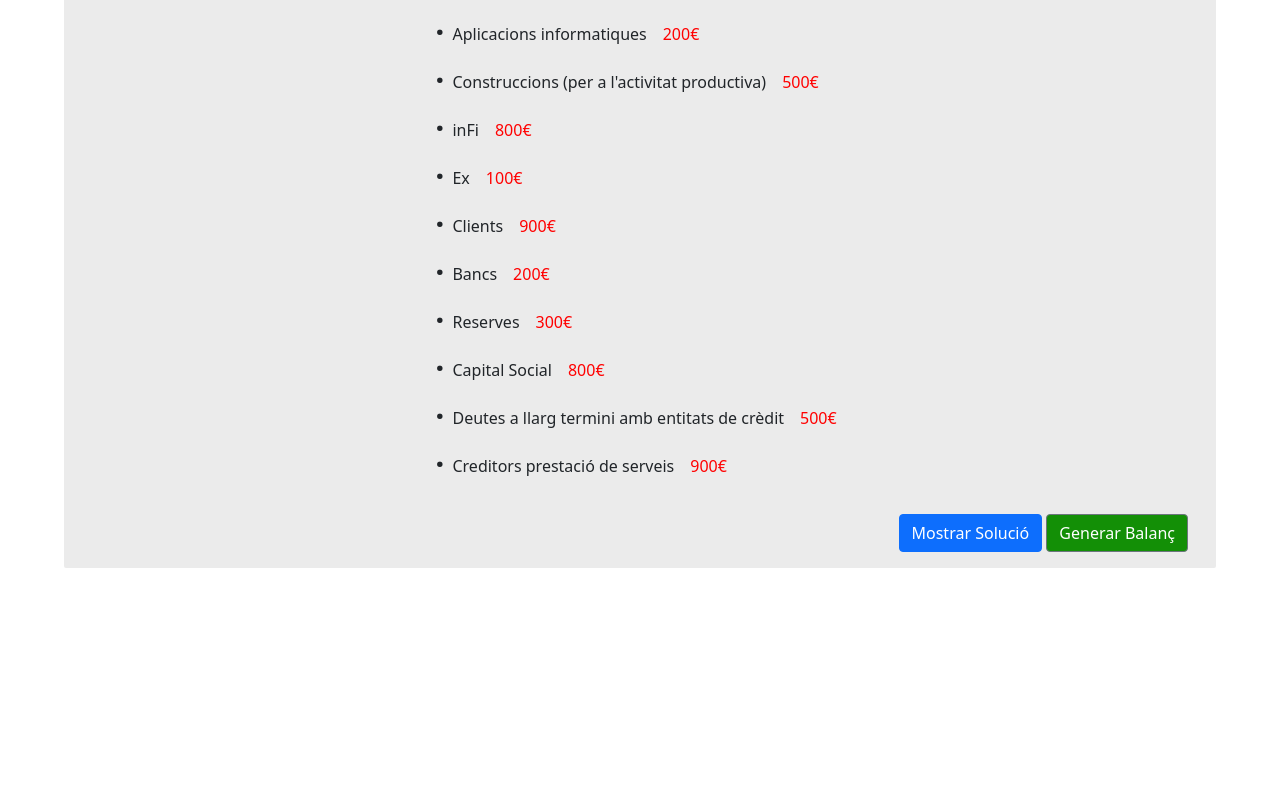
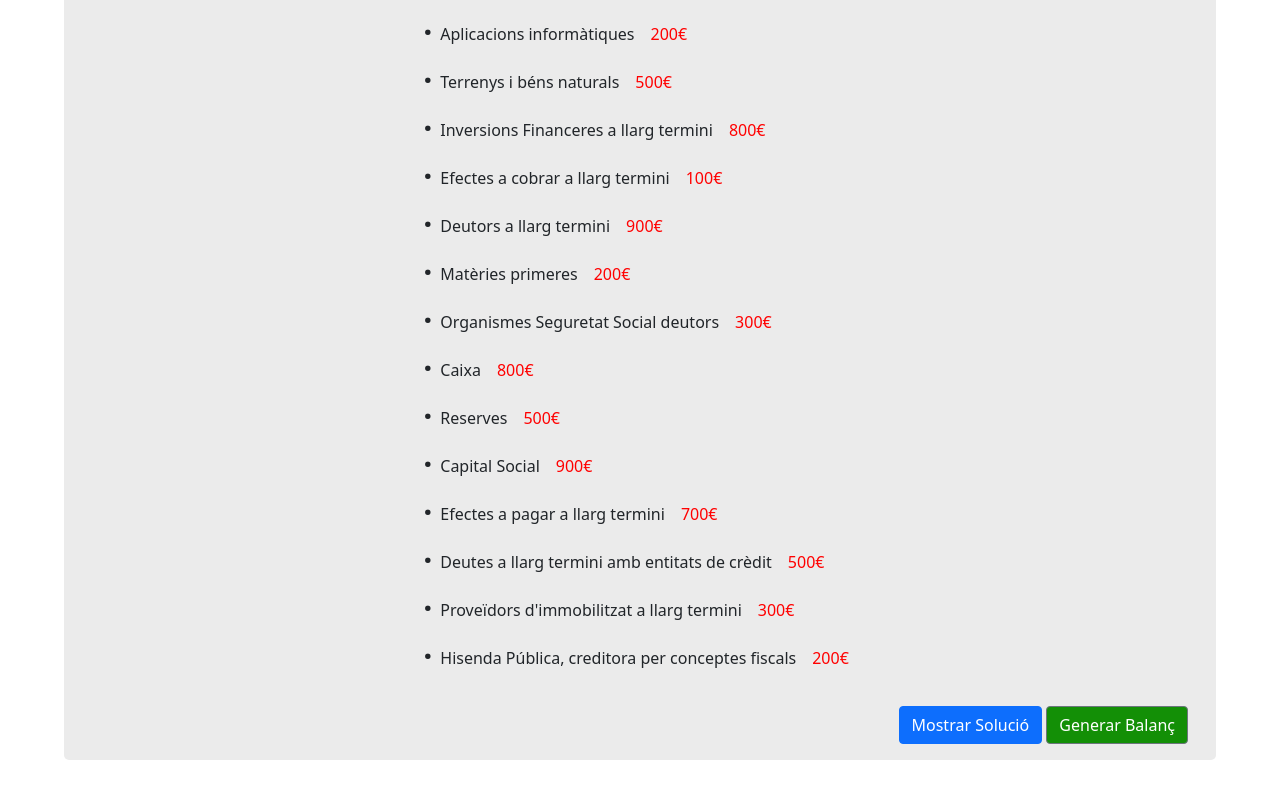
Before and after one commit to maximus792/balance-creator, a plain HTML site: page index.html in a window 1280 px wide. Shown: the part 198-988 px from the top of the page. Before the commit the page ends 846 px from the top, so only its background shows below. Drawn offline with nearby package versions, Linux system fonts and the light colour scheme.

Commit message:
added more values

```diff
--- a/app.js
+++ b/app.js
@@ -89,7 +89,7 @@ function main() {
     calcSum("ANC") +
       calcSum("AC") -
       (calcSum("PN") + calcSum("PNC") + calcSum("PC"))
-  )}`;
+  )}€`;
   calcSum("PN");
 
   document.querySelectorAll(".total").forEach((v) => {
--- a/index.html
+++ b/index.html
@@ -17,7 +17,7 @@
     <nav class="navbar navbar-light">
       <div class="container-fluid">
         <a class="navbar-brand" href="#"> Generador de Balanços </a>
-        <a class="navbar-text copy">&copy;All Right Reserved </a>
+        <a class="navbar-text copy">&copy;All Rights Reserved </a>
       </div>
     </nav>
 
@@ -25,11 +25,19 @@
       <h1 style="margin: 2rem">ENUNCIAT</h1>
       <div class="enun"></div>
       <div class="button-group">
-    <button class="btn btn-primary showsol" onclick="toggleSol()">Mostrar Solució</button>
-<button class="btn btn-secondary" style="background: #138f06;" onclick="generate()">Generar Balanç</button>
+        <button class="btn btn-primary showsol" onclick="toggleSol()">
+          Mostrar Solució
+        </button>
+        <button
+          class="btn btn-secondary"
+          style="background: #138f06"
+          onclick="generate()"
+        >
+          Generar Balanç
+        </button>
       </div>
     </div>
-    <div class="container-fluid main-container sol" style="display: none;">
+    <div class="container-fluid main-container sol" style="display: none">
       <h1 style="margin: 2rem">Balanç de Situació</h1>
       <div class="balance-container">
         <div class="left-side block">
@@ -39,17 +47,18 @@
           >
             Actiu
           </h2>
-          <h3 class="group-header">Actiu No Corrent <span class="money-span span-ANC"></span></h3>
+          <h3 class="group-header">
+            Actiu No Corrent <span class="money-span span-ANC"></span>
+          </h3>
           <h4>Immobilitzat Intangible</h4>
-          <div class="item-group imIn">
-          </div>
+          <div class="item-group imIn"></div>
           <h4>Immobilitzat Material</h4>
-          <div class="item-group imMa">
-          </div>
-          <h4>Inversions Financeres</h4>
-          <div class="item-group inFi">
-        </div>
-          <h3 class="group-header">Actiu Corrent <span class="money-span span-AC"></span></h3>
+          <div class="item-group imMa"></div>
+          <h4>Inversions Financeres a ll/t</h4>
+          <div class="item-group inFi"></div>
+          <h3 class="group-header">
+            Actiu Corrent <span class="money-span span-AC"></span>
+          </h3>
           <h4>Existencies</h4>
           <div class="item-group Ex"></div>
           <h4>Realitzables</h4>
@@ -66,11 +75,17 @@
           >
             PN i Passiu
           </h2>
-          <h3 class="group-header">Patrimoni Net <span class="money-span span-PN"></span></h3>
+          <h3 class="group-header">
+            Patrimoni Net <span class="money-span span-PN"></span>
+          </h3>
           <div class="item-group PN"></div>
-          <h3 class="group-header">Passiu No Corrent <span class="money-span span-PNC"></span></h3>
+          <h3 class="group-header">
+            Passiu No Corrent <span class="money-span span-PNC"></span>
+          </h3>
           <div class="item-group PNC"></div>
-          <h3 class="group-header">Passiu Corrent <span class="money-span span-PC"></span></h3>
+          <h3 class="group-header">
+            Passiu Corrent <span class="money-span span-PC"></span>
+          </h3>
           <div class="item-group PC"></div>
           <p class="total"></p>
         </div>
--- a/style.css
+++ b/style.css
@@ -17,7 +17,7 @@ h1,h2,h3,h4,h5,h6{
     margin: 0 auto;
     margin-top: 2rem;
     background: #ebebeb;
-    border-radius: 2px;
+    border-radius: 5px;
     margin-bottom: 5rem;
 }
 
@@ -42,6 +42,9 @@ h1,h2,h3,h4,h5,h6{
     flex: 0.5;
     margin-right: 1rem;
 
+}
+h1{
+    font-size: 2.5rem;
 }
 h2{
     text-align: center;
--- a/values.js
+++ b/values.js
@@ -1,28 +1,49 @@
 const values = {
-  imIn: ["Aplicacions informatiques", "Investigació i Desenvolupament"],
+  imIn: ["Aplicacions informàtiques", "Investigació i Desenvolupament"],
   imMa: [
     "Mobiliari",
     "Equips per a processos d'informació",
     "Elements de transport",
     "Construccions (per a l'activitat productiva)",
+    "Terrenys i béns naturals",
+    "Maquinària",
   ],
-  inFi: ["inFi"],
-  Ex: ["Ex", "Mercaderies", "Materia Prima"],
-  Re: ["Clients", "Organismes Seguretat Social deutors"],
+  inFi: [
+    "Inversions Financeres a llarg termini",
+    "Deutors a llarg termini",
+    "Efectes a cobrar a llarg termini",
+  ],
+  Ex: ["Mercaderies", "Matèries primeres", "Productes acabats"],
+  Re: [
+    "Clients",
+    "Organismes Seguretat Social deutors",
+    "Hisenda Pública, deutora per conceptes fiscals",
+
+    "Inversions Financeres a curt termini",
+    "Deutors a curt termini",
+    "Efectes a cobrar a curt termini",
+  ],
   Di: ["Bancs", "Caixa"],
   //right
   PN: ["Capital Social", "Reserves"],
-  PNC: ["Deutes a llarg termini amb entitats de crèdit"],
+  PNC: [
+    "Deutes a llarg termini amb entitats de crèdit",
+    "Proveïdors d'immobilitzat a llarg termini",
+    "Efectes a pagar a llarg termini",
+  ],
   PC: [
     "Proveïdors",
     "Hisenda Pública, creditora per conceptes fiscals",
-    "Creditors prestació  de serveis",
+    "Creditors per prestació  de serveis",
+    "Deutes a curt termini amb entitats de crèdit",
     "Proveïdors d'immobilitzat a curt termini",
+    "Organismes de la Seguretat Social creditors",
+    "Efectes a pagar a curt termini",
   ],
 };
 
-const actiunoCorrent = ["imIn","imMa","inFi"]
-const actiuCorrent = ["Ex","Re","Di"]
+const actiunoCorrent = ["imIn", "imMa", "inFi"];
+const actiuCorrent = ["Ex", "Re", "Di"];
 
 /*
 
```
Lines whose indentation alone changed are shown as unchanged.
